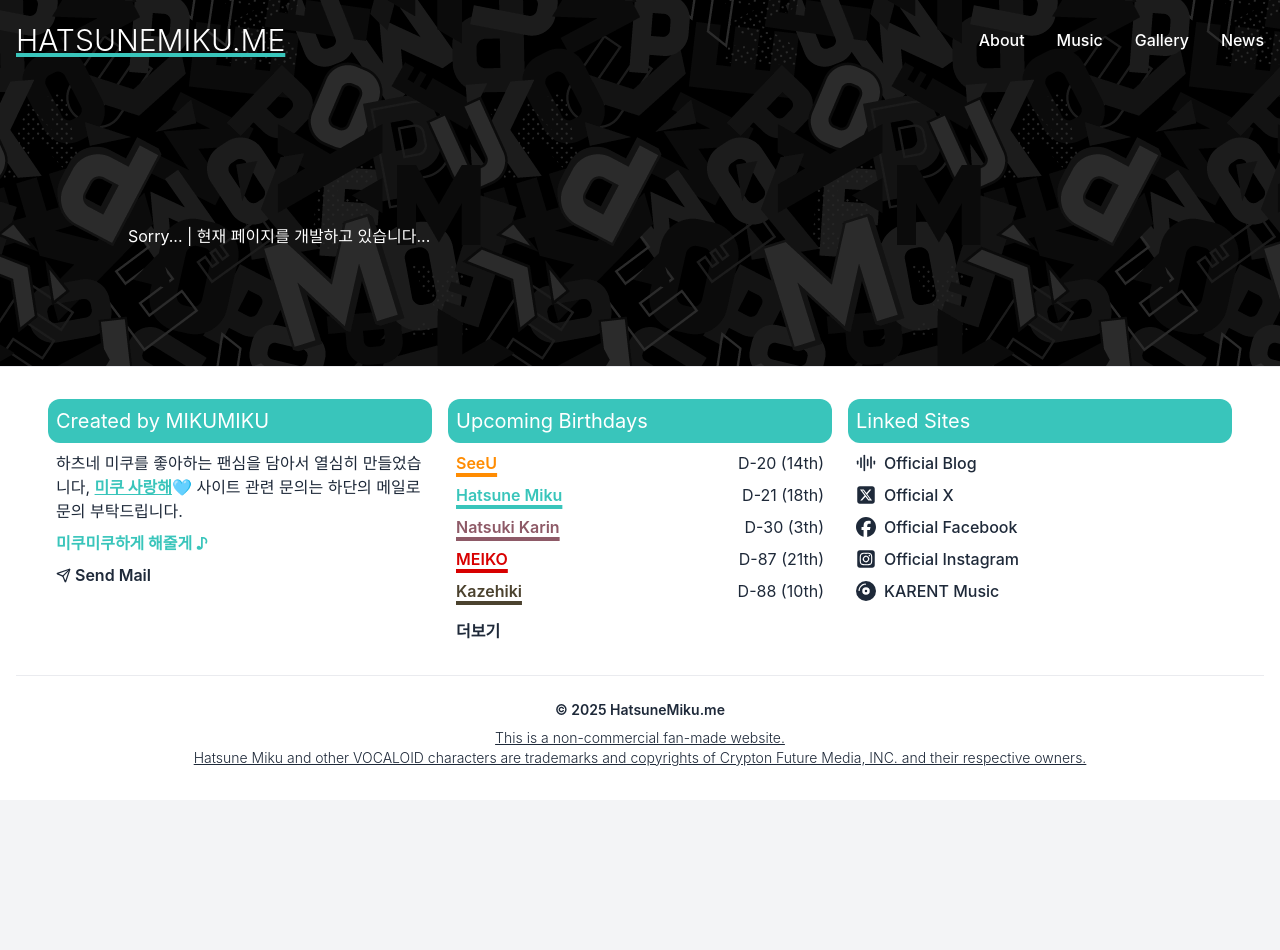
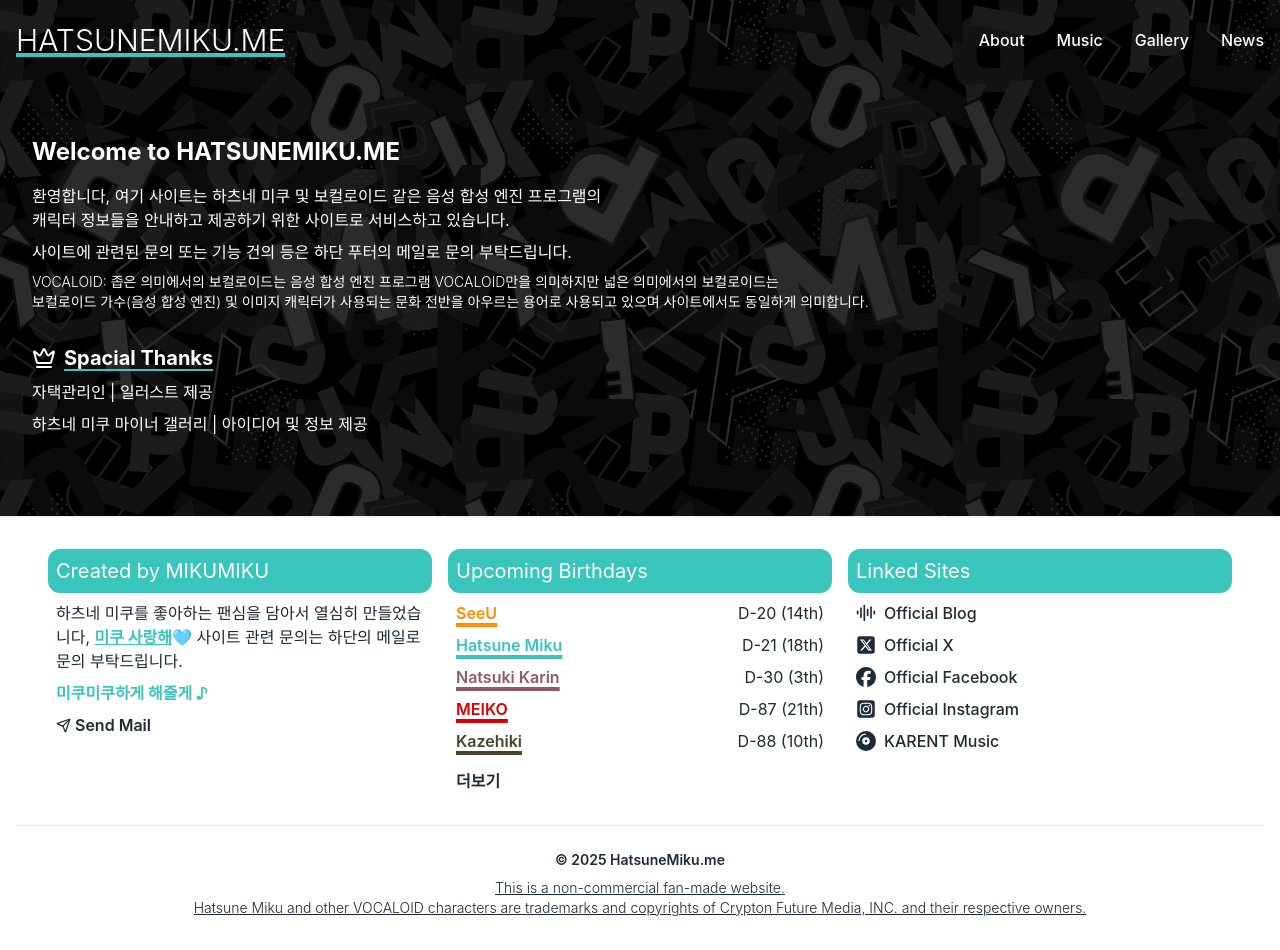
Before and after one commit to laterre39/hatsunemiku-me-service-2025, a Next.js app: page /about in a window 1280 px wide. Before the commit the page ends 800 px from the top, so only its background shows below. Built offline with nearby package versions, Linux system fonts and the light colour scheme.

Commit message:
feat: about 페이지 생성

```diff
--- a/src/app/about/page.tsx
+++ b/src/app/about/page.tsx
@@ -1,11 +1,31 @@
+import {Metadata} from 'next';
+import {Crown} from "lucide-react";
+
+export const metadata: Metadata = {
+    title: 'About',
+};
+
 export default function About() {
-  return (
-    <main className="mx-auto">
-      <section className="mx-auto max-w-5xl pt-30">
-        <div className="">
-          <span className="text-white">Sorry... | 현재 페이지를 개발하고 있습니다...</span>
-        </div>
-      </section>
-    </main>
-  );
+    return (
+        <main className="container mx-auto px-4 py-8">
+            <h1 className="text-2xl text-white font-bold mb-4">Welcome to HATSUNEMIKU.ME</h1>
+            <p className="flex flex-col text-white space-y-2">
+                <span>
+                    환영합니다, 여기 사이트는 하츠네 미쿠 및 보컬로이드 같은 음성 합성 엔진 프로그램의 <br />캐릭터 정보들을 안내하고 제공하기 위한 사이트로 서비스하고 있습니다.
+                </span>
+                <span>
+                    사이트에 관련된 문의 또는 기능 건의 등은 하단 푸터의 메일로 문의 부탁드립니다.
+                </span>
+                <span className="text-sm font-light">
+                    VOCALOID: 좁은 의미에서의 보컬로이드는 음성 합성 엔진 프로그램 VOCALOID만을 의미하지만 넓은 의미에서의 보컬로이드는
+                    <br />보컬로이드 가수(음성 합성 엔진) 및 이미지 캐릭터가 사용되는 문화 전반을 아우르는 용어로 사용되고 있으며 사이트에서도 동일하게 의미합니다.
+                </span>
+            </p>
+            <p className="flex flex-col text-white space-y-2 mt-8">
+                <span className="flex items-center text-xl font-bold gap-2 underline underline-offset-4 decoration-[#39C5BB]"><Crown />Spacial Thanks</span>
+                <span>자택관리인 | 일러스트 제공</span>
+                <span>하츠네 미쿠 마이너 갤러리 | 아이디어 및 정보 제공</span>
+            </p>
+        </main>
+    );
 }
```
